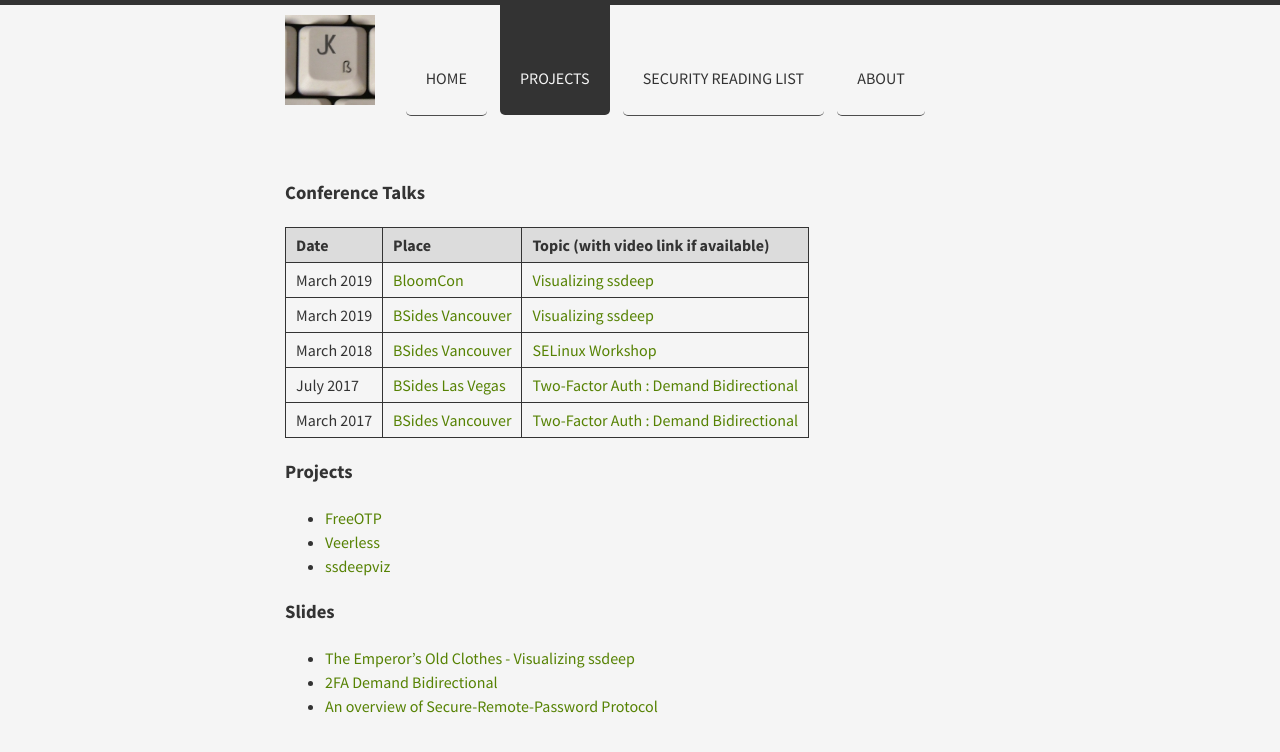
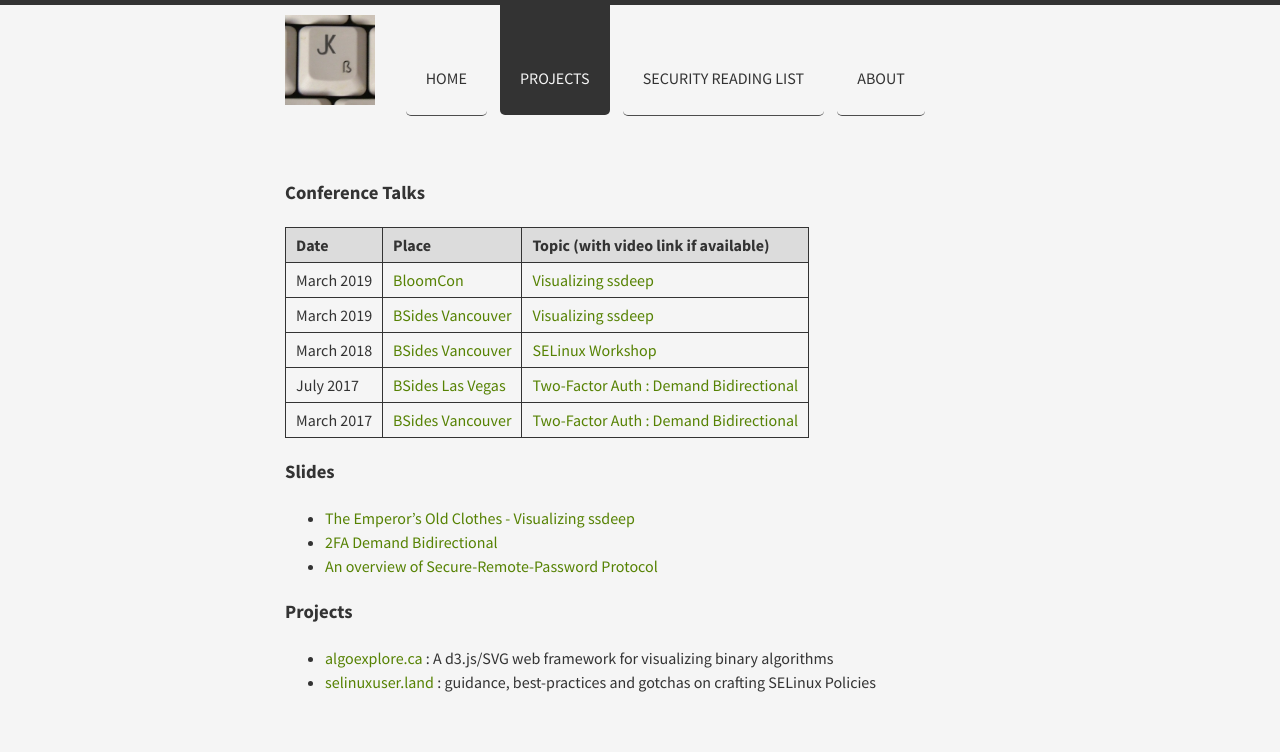
Before and after one commit to joekir/joekir.github.io, a Jekyll site: the page built from projects/index.md, in a window 1280 px wide. Shown: the top 752 px of the page. Built offline with Jekyll 4.4.1, drawn with Linux system fonts in a browser that asks for light colours; nearby versions of some CDN libraries; comment, search, counter and statistics services are not loaded.

Commit message:
update project page

```diff
--- a/projects/index.md
+++ b/projects/index.md
@@ -13,14 +13,13 @@ title: Projects
 |July 2017|[BSides Las Vegas](https://bsideslv2017.sched.com/event/BNGU){:target="_blank"}|[Two-Factor Auth : Demand Bidirectional](https://www.youtube.com/watch?v=J9Pd2JbYE44){:target="_blank"}|
 |March 2017 | [BSides Vancouver](https://bsidesvancouver.com/speaker/speaker-3-day-1-track-2/){:target="_blank"}| [Two-Factor Auth : Demand Bidirectional](https://www.youtube.com/watch?v=aNW4CHfvYTs){:target="_blank"}|
 
-### Projects
-
-* [FreeOTP](https://github.com/freeotp/freeotp-android){:target="_blank"}
-* [Veerless](https://github.com/joekir/veerless){:target="_blank"}
-* [ssdeepviz](https://github.com/joekir/ssdeepviz){:target="_blank"}
-
 ### Slides
 
 * [The Emperor's Old Clothes - Visualizing ssdeep](https://docs.google.com/presentation/d/e/2PACX-1vTbRtG0z2zsvYaIv9EwSVunOjhuZoxZMmxfJhFPlLJwgC85JISulZgKm7w8bEaQHA/pub?start=true&loop=false&delayms=3000#slide=id.p21){:target="_blank"}
 * [2FA Demand Bidirectional](https://www.josephkirwin.com/2FA-Demand-Bidirectional/){:target="_blank"}
 * [An overview of Secure-Remote-Password Protocol](https://www.josephkirwin.com/srp-talk){:target="_blank"}
+
+### Projects
+
+* [algoexplore.ca](https://algoexplore.ca){:target="_blank"} : A d3.js/SVG web framework for visualizing binary algorithms
+* [selinuxuser.land](https://selinuxuser.land){:target="_blank"} : guidance, best-practices and gotchas on crafting SELinux Policies
```
Also changed, not shown: security-reading-list/index.md (+1 -2 lines).
